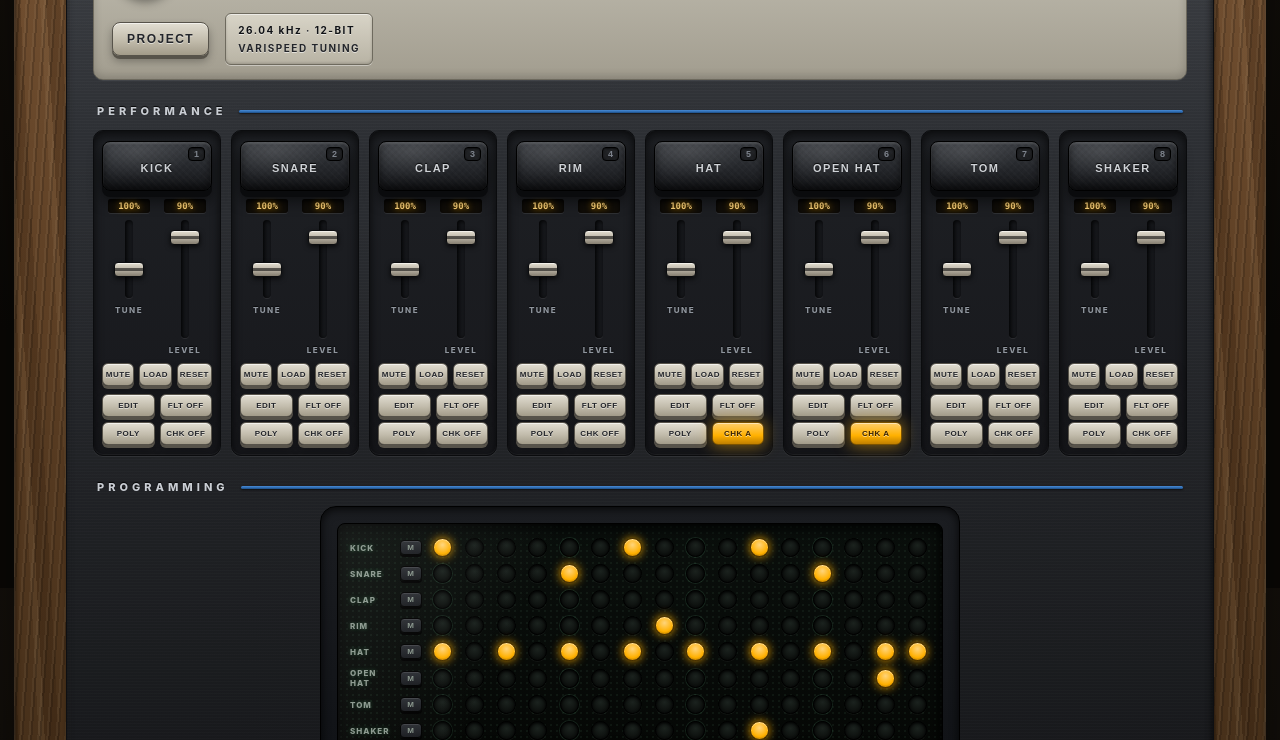
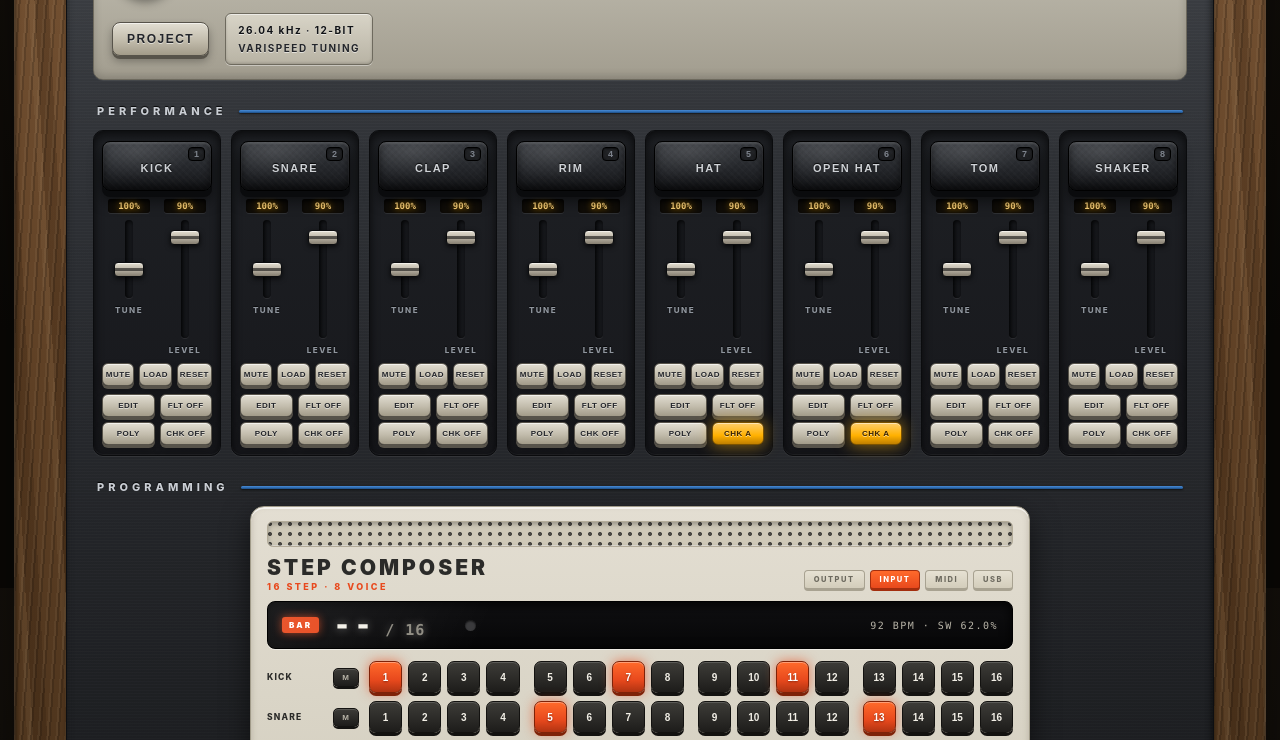
Before and after one commit to sefuwunder/sp1200, a website: page public/index.html in a window 1280 px wide. Shown: the part 212-952 px from the top of the page. Drawn offline with Linux system fonts and the light colour scheme.

Commit message:
Add 10 file(s)

```diff
--- a/public/app.js
+++ b/public/app.js
@@ -1714,10 +1714,19 @@
     for (var i = 0; i < ui.stepBtns.length; i++)
       for (var s = 0; s < ui.stepBtns[i].length; s++)
         ui.stepBtns[i][s].classList.remove("now");
+    if (ui.koStepNum) ui.koStepNum.textContent = "--";
+    if (ui.koLcd) ui.koLcd.classList.remove("playing");
   }
   function highlightStep(step) {
     clearPlayhead();
     for (var i = 0; i < ui.stepBtns.length; i++) ui.stepBtns[i][step].classList.add("now");
+    if (ui.koStepNum) ui.koStepNum.textContent = (step < 9 ? "0" : "") + (step + 1);
+    if (ui.koLcd) ui.koLcd.classList.add("playing");
+  }
+  // EP-133 module LCD: live BPM / swing readout.
+  function paintKoMeta() {
+    if (!ui.koMeta) return;
+    ui.koMeta.textContent = Math.round(state.bpm) + " BPM \u00B7 SW " + state.swing.toFixed(1) + "%";
   }
 
   function makeSlider(parent, label, min, max, step, val, fmt, onInput) {
@@ -1783,10 +1792,10 @@
 
     ui.tempo = makeSlider(transport, "TEMPO", 60, 200, 1, state.bpm,
       function (v) { return Math.round(v) + " BPM"; },
-      function (v) { state.bpm = Math.round(v); save(); });
+      function (v) { state.bpm = Math.round(v); paintKoMeta(); save(); });
     ui.swing = makeSlider(transport, "SWING", 50, 75, 0.5, state.swing,
       function (v) { return v.toFixed(1) + "%"; },
-      function (v) { state.swing = v; save(); });
+      function (v) { state.swing = v; paintKoMeta(); save(); });
 
     var tapBtn = el("button", "btn", transport);
     tapBtn.textContent = "TAP";
@@ -1803,6 +1812,7 @@
         var avg = diffs.reduce(function (a, b) { return a + b; }, 0) / diffs.length;
         state.bpm = clamp(Math.round(60000 / avg), 60, 200);
         ui.tempo.set(state.bpm);
+        paintKoMeta();
         save();
       }
     });
@@ -1980,14 +1990,30 @@
       paintChoke(i);
     });
 
-    // ---- sequencer ----
+    // ---- sequencer: EP-133 "K.O." composer module ----
     var st = el("div", "section-title", app); st.textContent = "PROGRAMMING";
     var seq = el("div", "seq", app);
-    var screen = el("div", "screen", seq);
+    el("div", "ko-grille", seq);
+    var koHead = el("div", "ko-head", seq);
+    var koTitle = el("div", "ko-title", koHead); koTitle.textContent = "STEP COMPOSER";
+    var koSub = el("small", "", koTitle); koSub.textContent = "16 STEP \u00B7 8 VOICE";
+    var koTabs = el("div", "ko-tabs", koHead);
+    ["OUTPUT", "INPUT", "MIDI", "USB"].forEach(function (t, ti) {
+      var tb = el("span", "", koTabs); tb.textContent = t;
+      if (ti === 1) tb.classList.add("hot");
+    });
+    var lcd = el("div", "ko-lcd", seq);
+    ui.koLcd = lcd;
+    var barTag = el("span", "bar-tag", lcd); barTag.textContent = "BAR";
+    var digits = el("div", "digits", lcd);
+    ui.koStepNum = el("span", "", digits); ui.koStepNum.textContent = "--";
+    var slash = el("small", "", digits); slash.textContent = " / 16";
+    el("span", "play-dot", lcd);
+    ui.koMeta = el("div", "meta", lcd);
     ui.seqRows = []; ui.seqMutes = []; ui.stepBtns = [];
 
     PAD_DEFS.forEach(function (def, i) {
-      var row = el("div", "seq-row", screen);
+      var row = el("div", "seq-row", seq);
       ui.seqRows.push(row);
       var lab = el("div", "seq-label", row);
       var labName = el("span", "", lab); labName.textContent = def.name;
@@ -2002,6 +2028,7 @@
       for (var s = 0; s < STEPS; s++) {
         (function (pi, si) {
           var b = el("button", "step" + (si % 4 === 0 ? " beat" : ""), stepsEl);
+          b.textContent = String(si + 1);
           b.setAttribute("aria-label", def.name + " step " + (si + 1));
           if (state.pattern[pi][si]) b.classList.add("on");
           b.addEventListener("click", function () {
@@ -2014,6 +2041,7 @@
       }
       ui.stepBtns.push(btns);
     });
+    paintKoMeta();
 
     // ---- presets ----
     var presetRow = el("div", "presets", app);
@@ -2066,6 +2094,7 @@
   function syncUIFromState() {
     ui.tempo.set(state.bpm);
     ui.swing.set(state.swing);
+    paintKoMeta();
     ui.master.set(state.master);
     ui.spBtn.classList.toggle("on", state.spMode);
     state.pads.forEach(function (p, i) {
--- a/public/style.css
+++ b/public/style.css
@@ -1,7 +1,7 @@
 /* SP-1200 skeuomorphic theme, modeled on the E-mu SP-1200 hardware:
    dark charcoal faceplate, light grey strips, blue section rules,
    wood cheeks, rubber pads, vertical channel faders,
-   dot-matrix LED sequencer screen. */
+   EP-133-inspired "K.O." composer module for the step sequencer. */
 :root {
   --face-hi: #35383d;
   --face: #26282c;
@@ -321,62 +321,130 @@ input[type="range"].vf::-moz-range-thumb {
   box-shadow: 0 0 14px rgba(214,60,47,.6), inset 0 1px 0 rgba(255,255,255,.4);
 }
 
-/* ---------- sequencer: compact dot-matrix screen ---------- */
+/* ---------- sequencer: EP-133 "K.O." composer module ----------
+   Cream hardware panel in the Teenage Engineering EP-133 spirit: chunky
+   charcoal keys with white numerals, orange active steps, a black LCD band
+   with a live step readout, dotted speaker grille, micro caps labels. */
 .seq {
-  max-width: 640px; margin: 0 auto;
-  background: linear-gradient(180deg, #1b1d21, #101216);
-  border: 1px solid #000; border-radius: 16px; padding: 16px;
-  box-shadow: inset 0 2px 10px rgba(0,0,0,.8), inset 0 -1px 0 rgba(255,255,255,.05), 0 1px 0 rgba(255,255,255,.06);
+  --ko-cream-hi: #e3ded2;
+  --ko-cream: #d5d0c1;
+  --ko-cream-lo: #c2bcab;
+  --ko-ink: #2b2b29;
+  --ko-ink-soft: #6d6a5f;
+  --ko-key-hi: #3d3c38;
+  --ko-key: #2c2b28;
+  --ko-key-lo: #1d1c1a;
+  --ko-orange: #e8491d;
+  --ko-orange-hot: #ff6a2b;
+  --ko-lcd: #0a0a0b;
+  max-width: 780px; margin: 0 auto;
+  background: linear-gradient(180deg, var(--ko-cream-hi), var(--ko-cream) 60%, var(--ko-cream-lo));
+  border: 1px solid #a09a88; border-radius: 14px; padding: 14px 16px 16px;
+  box-shadow: inset 0 2px 0 rgba(255,255,255,.65), inset 0 -2px 6px rgba(120,110,90,.35),
+    0 10px 28px rgba(0,0,0,.55);
+  color: var(--ko-ink);
 }
-.screen {
+/* dotted speaker grille strip */
+.ko-grille {
+  height: 26px; border-radius: 6px; margin-bottom: 10px;
+  background-color: #cfc9b8;
+  background-image: radial-gradient(circle, #4a4843 1.7px, transparent 2.3px);
+  background-size: 10px 10px; background-position: center;
+  box-shadow: inset 0 2px 5px rgba(0,0,0,.28), inset 0 -1px 0 rgba(255,255,255,.4);
+  border: 1px solid #b3ac99;
+}
+/* header: title + connector tabs */
+.ko-head { display: flex; align-items: flex-end; justify-content: space-between; gap: 12px; margin-bottom: 10px; }
+.ko-title { font-weight: 900; font-size: 21px; letter-spacing: 3px; color: var(--ko-ink); line-height: 1; }
+.ko-title small { display: block; font-size: 9px; letter-spacing: 2.5px; color: var(--ko-orange); margin-top: 4px; font-weight: 800; }
+.ko-tabs { display: flex; gap: 5px; }
+.ko-tabs span {
+  font-size: 7.5px; font-weight: 800; letter-spacing: 1.5px; color: var(--ko-ink-soft);
+  border: 1px solid #a8a291; border-bottom-width: 3px; border-radius: 4px;
+  padding: 4px 9px; background: linear-gradient(180deg, #e6e1d3, #d3cdbb);
+}
+.ko-tabs span.hot { background: linear-gradient(180deg, var(--ko-orange-hot), var(--ko-orange)); color: #fff; border-color: #a32e0e; }
+/* black LCD band with live step readout */
+.ko-lcd {
+  display: flex; align-items: center; gap: 14px;
+  background: linear-gradient(180deg, #101012, #060607);
+  border: 1px solid #000; border-radius: 8px; padding: 8px 14px; margin-bottom: 12px;
+  box-shadow: inset 0 3px 12px rgba(0,0,0,.9), 0 1px 0 rgba(255,255,255,.5);
   position: relative; overflow: hidden;
-  border-radius: 8px; padding: 14px 12px 10px;
-  background-color: #060907;
-  background-image:
-    radial-gradient(circle, rgba(150,255,190,.055) 1px, transparent 1.6px),
-    linear-gradient(180deg, #0a0f0c, #050705);
-  background-size: 6px 6px, auto;
-  box-shadow: inset 0 4px 16px rgba(0,0,0,.95), inset 0 -1px 4px rgba(0,0,0,.8);
-  border: 1px solid #000;
 }
-.screen::after {
+.ko-lcd::after {
   content: ""; position: absolute; inset: 0; pointer-events: none;
-  background: linear-gradient(115deg, rgba(255,255,255,.07) 0%, transparent 32%);
+  background: linear-gradient(115deg, rgba(255,255,255,.08) 0%, transparent 30%);
 }
-.seq-row { display: flex; align-items: center; gap: 8px; margin-bottom: 7px; }
+.ko-lcd .bar-tag {
+  font-size: 8px; font-weight: 900; letter-spacing: 2px; color: #fff;
+  background: var(--ko-orange); border-radius: 3px; padding: 3px 7px;
+  box-shadow: 0 0 8px rgba(232,73,29,.7);
+}
+.ko-lcd .digits {
+  font-family: "SF Mono", ui-monospace, Menlo, Consolas, monospace;
+  font-size: 30px; font-weight: 700; letter-spacing: 3px; color: #f4f1e8;
+  text-shadow: 0 0 10px rgba(244,241,232,.45); line-height: 1; min-width: 118px;
+}
+.ko-lcd .digits small { font-size: 15px; color: #8f8c82; letter-spacing: 1px; }
+.ko-lcd .play-dot {
+  width: 11px; height: 11px; border-radius: 50%; background: #3a3a3c;
+  box-shadow: inset 0 1px 2px rgba(0,0,0,.8); flex: none;
+}
+.ko-lcd.playing .play-dot { background: var(--ko-orange-hot); box-shadow: 0 0 10px rgba(255,106,43,.95); }
+.ko-lcd .meta {
+  margin-left: auto; text-align: right;
+  font-family: "SF Mono", ui-monospace, Menlo, Consolas, monospace;
+  font-size: 10px; letter-spacing: 1.5px; color: #b9b5a8;
+}
+/* rows on cream */
+.seq-row { display: flex; align-items: center; gap: 10px; margin-bottom: 8px; }
 .seq-row:last-child { margin-bottom: 0; }
 .seq-label {
-  width: 72px; flex: none; font-size: 8px; letter-spacing: 1px; font-weight: 800;
-  color: #8a978d; text-shadow: 0 0 4px rgba(120,255,170,.25);
-  display: flex; align-items: center; justify-content: space-between; gap: 4px;
+  width: 92px; flex: none;
+  display: flex; align-items: center; justify-content: space-between; gap: 6px;
+  font-size: 8.5px; letter-spacing: 1.2px; font-weight: 800; color: var(--ko-ink);
 }
 .mini {
-  border: 1px solid #000; background: linear-gradient(180deg, #2c2f34, #1a1c20);
-  color: #8a978d; border-radius: 4px; font-size: 8px; font-weight: 800;
-  padding: 2px 6px; cursor: pointer; letter-spacing: 1px;
-  box-shadow: 0 2px 0 #000, inset 0 1px 0 rgba(255,255,255,.1);
+  border: 1px solid #141311; border-radius: 5px; cursor: pointer;
+  background: linear-gradient(180deg, var(--ko-key-hi), var(--ko-key-lo));
+  color: #b9b5a8; font-size: 8px; font-weight: 900; letter-spacing: 1px;
+  padding: 4px 8px; box-shadow: 0 2px 0 #141311, inset 0 1px 0 rgba(255,255,255,.14);
 }
-.mini:active { transform: translateY(1px); box-shadow: 0 1px 0 #000; }
+.mini:active { transform: translateY(1px); box-shadow: 0 1px 0 #141311; }
 .mini.on {
-  background: linear-gradient(180deg, #f06a5c, var(--red) 60%, #a3251b);
-  color: #fff; box-shadow: 0 0 10px rgba(214,60,47,.7), inset 0 1px 0 rgba(255,255,255,.35);
+  background: linear-gradient(180deg, var(--ko-orange-hot), var(--ko-orange) 65%, #b03312);
+  color: #fff; border-color: #7e2208;
+  box-shadow: 0 0 10px rgba(232,73,29,.75), inset 0 1px 0 rgba(255,255,255,.35);
 }
-.seq-steps { display: grid; grid-template-columns: repeat(16, 1fr); gap: 6px; flex: 1; justify-items: center; }
-/* LED dots on the matrix */
+/* chunky calculator keys */
+.seq-steps { display: flex; gap: 6px; flex: 1; }
 .step {
-  width: 19px; height: 19px; border-radius: 50%; border: 1px solid #000; cursor: pointer; padding: 0;
-  background: radial-gradient(circle at 50% 38%, #1b221e, #0c0f0d 70%);
-  box-shadow: inset 0 1px 3px rgba(0,0,0,.95), 0 1px 0 rgba(255,255,255,.04);
+  flex: 1; height: 32px; border-radius: 7px; border: 1px solid #131210; cursor: pointer; padding: 0;
+  background: linear-gradient(180deg, var(--ko-key-hi), var(--ko-key) 55%, var(--ko-key-lo));
+  color: #f2efe6; font-size: 10px; font-weight: 700;
+  box-shadow: 0 3px 0 #131210, inset 0 1px 0 rgba(255,255,255,.16);
+  transition: transform .05s ease, box-shadow .05s ease, background .08s ease;
 }
-.step.beat { box-shadow: inset 0 1px 3px rgba(0,0,0,.95), 0 0 0 1px rgba(150,255,190,.10); }
-.step:active { transform: scale(.88); }
+.step.beat { margin-left: 8px; }
+.step.beat:first-child { margin-left: 0; }
+.step:active { transform: translateY(2px); box-shadow: 0 1px 0 #131210, inset 0 1px 0 rgba(255,255,255,.16); }
 .step.on {
-  background: radial-gradient(circle at 50% 35%, var(--amber-hot), var(--amber) 62%, #8a5a00);
-  border-color: #5c3d00;
-  box-shadow: 0 0 10px rgba(255,176,0,.85), inset 0 1px 1px rgba(255,255,255,.55);
+  background: linear-gradient(180deg, var(--ko-orange-hot), var(--ko-orange) 60%, #b03312);
+  border-color: #7e2208; color: #fff; text-shadow: 0 1px 2px rgba(0,0,0,.4);
+  box-shadow: 0 3px 0 #7e2208, 0 0 12px rgba(232,73,29,.65), inset 0 1px 0 rgba(255,255,255,.35);
 }
-.step.now { outline: 2px solid rgba(255,250,235,.95); outline-offset: 2px; }
-.seq-row.muted .step { opacity: .3; }
+.step.on:active { box-shadow: 0 1px 0 #7e2208, 0 0 12px rgba(232,73,29,.65); }
+.step.now {
+  box-shadow: 0 3px 0 #131210, 0 0 0 2px var(--ko-orange-hot), 0 0 14px rgba(255,106,43,.9),
+    inset 0 1px 0 rgba(255,255,255,.16);
+}
+.step.on.now {
+  box-shadow: 0 3px 0 #7e2208, 0 0 0 2px #fff, 0 0 18px rgba(255,106,43,1),
+    inset 0 1px 0 rgba(255,255,255,.35);
+}
+.seq-row.muted .step { opacity: .32; }
+.seq-row.muted .seq-label { color: var(--ko-ink-soft); }
 
 /* ---------- sample editor ---------- */
 .overlay {
```
Also changed, not shown: src/desktop.ts (added, +51 -0 lines).
